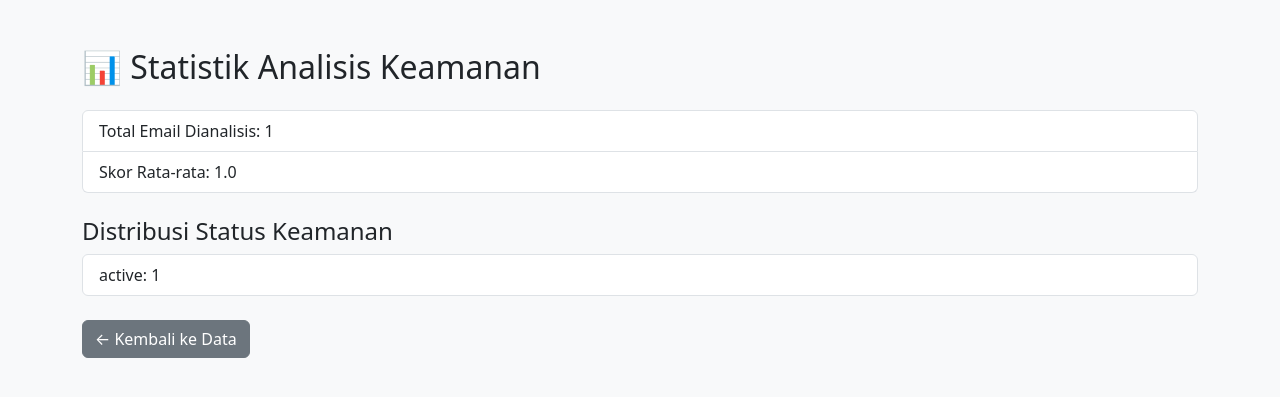
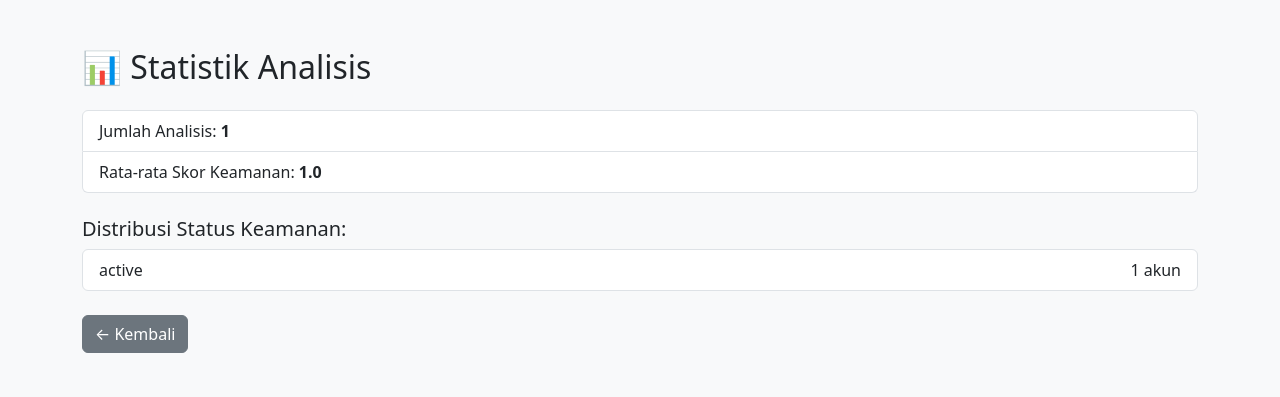
Before and after one commit to gumpandaa/cybersecurity_monitor, a Flask app: page /statistik in a window 1280 px wide. Shown: the top 397 px of the page. Run offline with Flask 3, Linux system fonts and the light colour scheme; a user stored in the database is signed in; tables that the repository leaves empty hold one stand-in row (values such as "Sample post").

Commit message:
menghapus dashboard.html karena tidak digunakan, dan membuat route di data.html ke halaman statistik.html

```diff
--- a/app.py
+++ b/app.py
@@ -132,6 +132,18 @@ def data():
     hasil_list = HasilAnalisis.query.order_by(HasilAnalisis.tanggal.desc()).all()
     return render_template('data.html', hasil_list=hasil_list)
 
+@app.route('/statistik')
+@login_required
+def statistik():
+    jumlah_analisis = HasilAnalisis.query.count()
+    rata_rata_skor = db.session.query(db.func.avg(HasilAnalisis.skor)).scalar()
+    tingkat_status = db.session.query(HasilAnalisis.status, db.func.count(HasilAnalisis.id)).group_by(HasilAnalisis.status).all()
+
+    return render_template('statistik.html',
+                           jumlah=jumlah_analisis,
+                           rata_rata=round(rata_rata_skor or 0, 2),
+                           distribusi=tingkat_status)
+
 @app.route('/hapus/<int:id>', methods=['POST'])
 @login_required
 def hapus(id):
@@ -162,14 +174,5 @@ def logout():
     logout_user()
     return "<script>location.href='/';</script>"
 
-@app.route('/statistik')
-@login_required
-def statistik():
-    total = HasilAnalisis.query.count()
-    rata_rata = db.session.query(db.func.avg(HasilAnalisis.skor)).scalar()
-    status_count = db.session.query(HasilAnalisis.status, db.func.count()).group_by(HasilAnalisis.status).all()
-    return render_template('statistik.html', total=total, rata_rata=rata_rata, status_count=status_count)
-
-
 if __name__ == '__main__':
     app.run(debug=True)
--- a/templates/data.html
+++ b/templates/data.html
@@ -8,6 +8,7 @@
 <body class="bg-light">
 <div class="container py-4">
     <h2 class="mb-4">📋 Riwayat Analisis</h2>
+    <a href="{{ url_for('statistik') }}" class="btn btn-info">Lihat Statistik</a>
     <table class="table table-bordered table-hover bg-white">
         <thead class="table-dark">
             <tr>
--- a/templates/statistik.html
+++ b/templates/statistik.html
@@ -1,26 +1,26 @@
 <!DOCTYPE html>
 <html lang="id">
 <head>
-    <meta charset="UTF-8">
-    <title>Statistik</title>
-    <link href="https://cdn.jsdelivr.net/npm/bootstrap@5.3.0/dist/css/bootstrap.min.css" rel="stylesheet">
+  <meta charset="UTF-8">
+  <title>Statistik Analisis</title>
+  <link href="https://cdn.jsdelivr.net/npm/bootstrap@5.3.0/dist/css/bootstrap.min.css" rel="stylesheet">
 </head>
 <body class="bg-light">
-<div class="container py-5">
-    <h2 class="mb-4">📊 Statistik Analisis Keamanan</h2>
+  <div class="container py-5">
+    <h2 class="mb-4">📊 Statistik Analisis</h2>
+    <ul class="list-group mb-4">
+      <li class="list-group-item">Jumlah Analisis: <strong>{{ jumlah }}</strong></li>
+      <li class="list-group-item">Rata-rata Skor Keamanan: <strong>{{ rata_rata }}</strong></li>
+    </ul>
+    <h5>Distribusi Status Keamanan:</h5>
     <ul class="list-group">
-        <li class="list-group-item">Total Email Dianalisis: {{ total }}</li>
-        <li class="list-group-item">Skor Rata-rata: {{ rata_rata|round(2) }}</li>
+      {% for status, total in distribusi %}
+        <li class="list-group-item d-flex justify-content-between">
+          {{ status }} <span>{{ total }} akun</span>
+        </li>
+      {% endfor %}
     </ul>
-
-    <h4 class="mt-4">Distribusi Status Keamanan</h4>
-    <ul class="list-group">
-        {% for status, count in status_count %}
-        <li class="list-group-item">{{ status }}: {{ count }}</li>
-        {% endfor %}
-    </ul>
-
-    <a href="{{ url_for('data') }}" class="btn btn-secondary mt-4">← Kembali ke Data</a>
-</div>
+    <a href="{{ url_for('data') }}" class="btn btn-secondary mt-4">← Kembali</a>
+  </div>
 </body>
 </html>
```
Also changed, not shown: templates/dashboard.html (deleted, +0 -12 lines).
